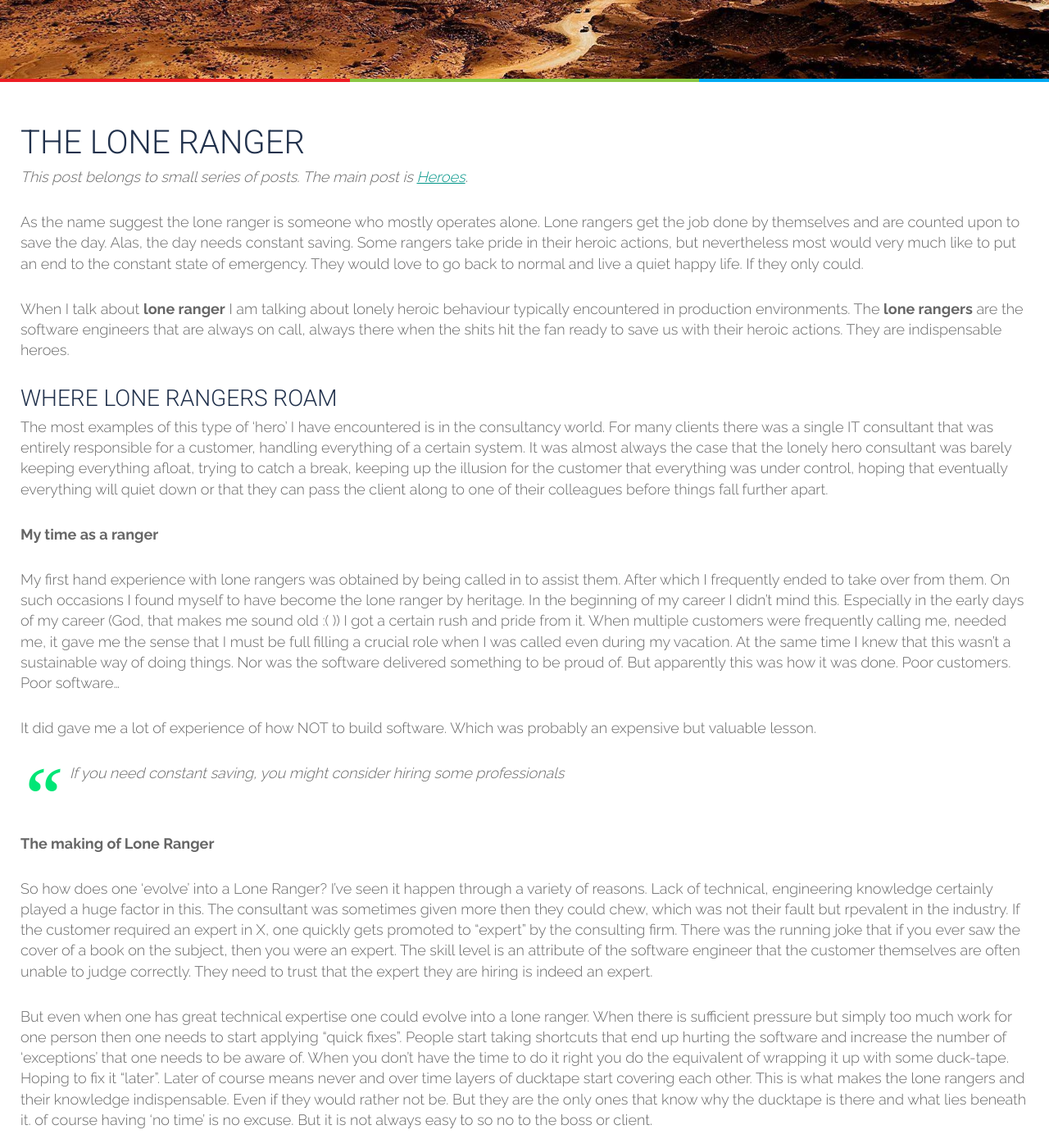
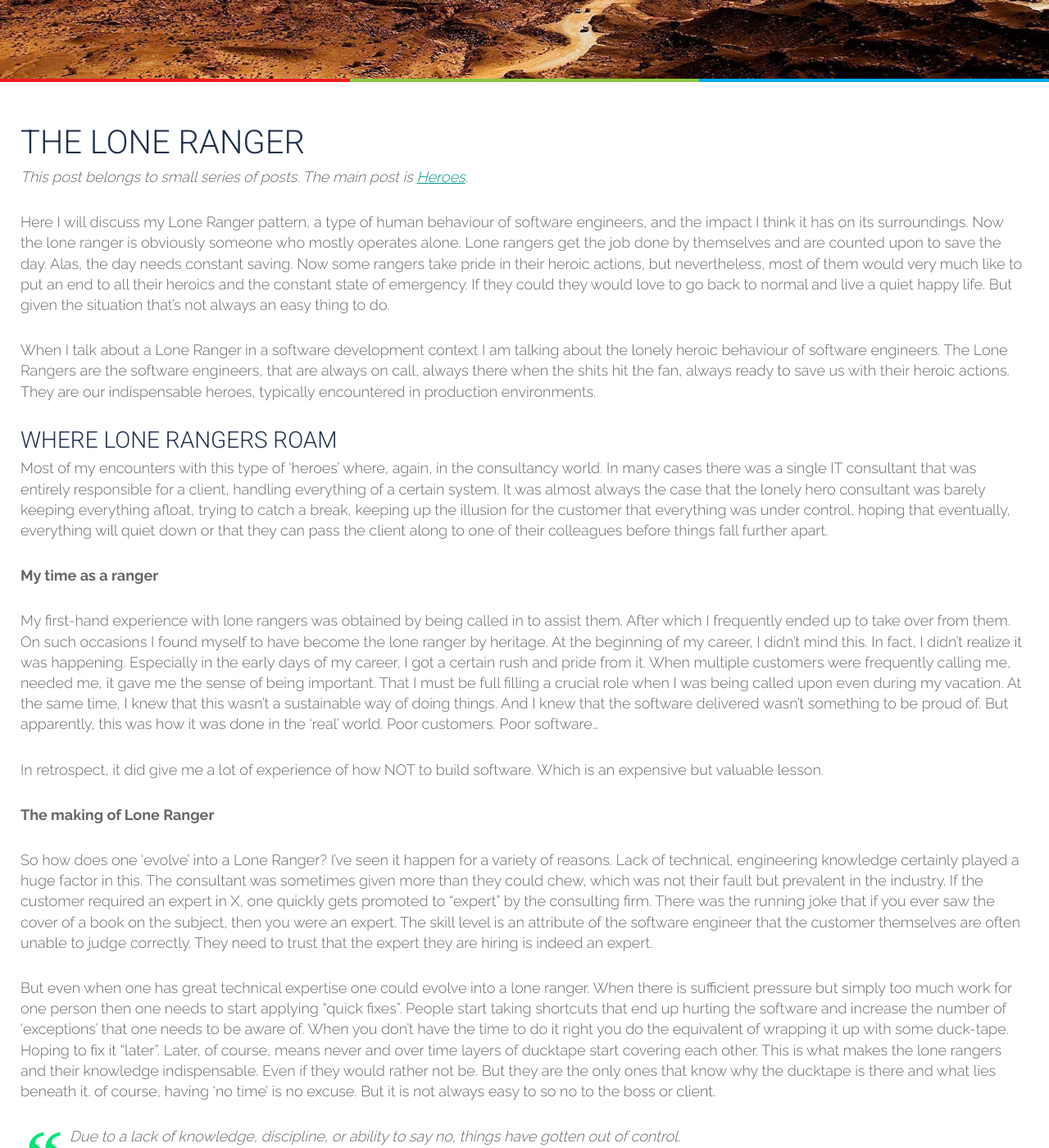
Before and after one commit to tripledio/tripledio.github.io, a Jekyll site: the page built from _posts/2018-06-13-LoneRanger.md, in a window 1280 px wide and 1400 px high, scrolled down 514 px. Shown: the whole window at 82% size. Built offline with Jekyll 4.4.1, drawn with Linux system fonts in a browser that asks for light colours; some of the changed text lies outside the part shown.

Commit message:
spelling

```diff
--- a/_posts/2018-06-13-LoneRanger.md
+++ b/_posts/2018-06-13-LoneRanger.md
@@ -6,59 +6,59 @@
 header-img: "img/posts/heroes/ww.jpg"
 excerpt: A post about the lone ranger hero pattern in software development.
 ---
+
 # The lone ranger
 
 *This post belongs to small series of posts. The main post is [Heroes](/31/05/2018/Heroes/).*
 
-As the name suggest the lone ranger is someone who mostly operates alone. Lone rangers get the job done by themselves and are counted upon to save the day. Alas, the day needs constant saving. Some rangers take pride in their heroic actions, but nevertheless most would very much like to put an end to the constant state of emergency. They would love to go back to normal and live a quiet happy life. If they only could.
+Here I will discuss my Lone Ranger pattern, a type of human behaviour of software engineers, and the impact I think it has on its surroundings. Now the lone ranger is obviously someone who mostly operates alone. Lone rangers get the job done by themselves and are counted upon to save the day. Alas, the day needs constant saving. Now some rangers take pride in their heroic actions, but nevertheless, most of them would very much like to put an end to all their heroics and the constant state of emergency. If they could they would love to go back to normal and live a quiet happy life. But given the situation that's not always an easy thing to do.
 
-When I talk about **lone ranger** I am talking about lonely heroic behaviour typically encountered in production environments. The **lone rangers** are the software engineers that are always on call, always there when the shits hit the fan ready to save us with their heroic actions. They are indispensable heroes.
-
+When I talk about a Lone Ranger in a software development context I am talking about the lonely heroic behaviour of software engineers. The Lone Rangers are the software engineers,  that are always on call, always there when the shits hit the fan, always ready to save us with their heroic actions. They are our indispensable heroes, typically encountered in production environments.
 
 ### Where Lone Rangers roam
 
-The most examples of this type of 'hero' I have encountered is in the consultancy world. For many clients there was a single IT consultant that was entirely responsible for a customer, handling everything of a certain system. It was almost always the case that the lonely hero consultant was barely keeping everything afloat, trying to catch a break, keeping up the illusion for the customer that everything was under control, hoping that eventually everything will quiet down or that they can pass the client along to one of their colleagues before things fall further apart.
+Most of my encounters with this type of 'heroes' where, again, in the consultancy world. In many cases there was a single IT consultant that was entirely responsible for a client, handling everything of a certain system. It was almost always the case that the lonely hero consultant was barely keeping everything afloat, trying to catch a break, keeping up the illusion for the customer that everything was under control, hoping that eventually, everything will quiet down or that they can pass the client along to one of their colleagues before things fall further apart.
 
 **My time as a ranger**
 
-My first hand experience with lone rangers was obtained by being called in to assist them. After which I frequently ended to take over from them. On such occasions I found myself to have become the lone ranger by heritage. In the beginning of my career I didn't mind this. Especially in the early days of my career (God, that makes me sound old :( )) I got a certain rush and pride from it. When multiple customers were frequently calling me, needed me, it gave me the sense that I must be full filling a crucial role when I was called even during my vacation. At the same time I knew that this wasn't a sustainable way of doing things. Nor was the software delivered something to be proud of. But apparently this was how it was done. Poor customers. Poor software...
+My first-hand experience with lone rangers was obtained by being called in to assist them. After which I frequently ended up to take over from them. On such occasions I found myself to have become the lone ranger by heritage. At the beginning of my career, I didn't mind this. In fact, I didn't realize it was happening. Especially in the early days of my career, I got a certain rush and pride from it. When multiple customers were frequently calling me, needed me, it gave me the sense of being important. That I must be full filling a crucial role when I was being called upon even during my vacation. At the same time, I knew that this wasn't a sustainable way of doing things. And I knew that the software delivered wasn't something to be proud of. But apparently, this was how it was done in the 'real' world. Poor customers. Poor software...
 
-It did gave me a lot of experience of how NOT to build software. Which was probably an expensive but valuable lesson.
+In retrospect, it did give me a lot of experience of how NOT to build software. Which is an expensive but valuable lesson.
 
-> If you need constant saving, you might consider hiring some professionals
 
 
 **The making of Lone Ranger**
 
-So how does one 'evolve' into a Lone Ranger? I've seen it happen through a variety of reasons. Lack of technical, engineering knowledge certainly played a huge factor in this. The consultant was sometimes given more then they could chew, which was not their fault but rpevalent in the industry. If the customer required an expert in X, one quickly gets promoted to "expert" by the consulting firm. There was the running joke that if you ever saw the cover of a book on the subject, then you were an expert. The skill level is an attribute of the software engineer that the customer themselves are often unable to judge correctly. They need to trust that the expert they are hiring is indeed an expert.
+So how does one 'evolve' into a Lone Ranger? I've seen it happen for a variety of reasons. Lack of technical, engineering knowledge certainly played a huge factor in this. The consultant was sometimes given more than they could chew, which was not their fault but prevalent in the industry. If the customer required an expert in X, one quickly gets promoted to "expert" by the consulting firm. There was the running joke that if you ever saw the cover of a book on the subject, then you were an expert. The skill level is an attribute of the software engineer that the customer themselves are often unable to judge correctly. They need to trust that the expert they are hiring is indeed an expert.
 
-But even when one has great technical expertise one could evolve into a lone ranger. When there is sufficient pressure but simply too much work for one person then one needs to start applying "quick fixes". People start taking shortcuts that end up hurting the software and increase the number of 'exceptions' that one needs to be aware of. When you don't have the time to do it right you do the equivalent of wrapping it up with some duck-tape. Hoping to fix it "later". Later of course means never and over time layers of ducktape start covering each other. This is what makes the lone rangers and their knowledge indispensable. Even if they would rather not be. But they are the only ones that know why the ducktape is there and what lies beneath it. of course having 'no time' is no excuse. But it is not always easy to so no to the boss or client.
+But even when one has great technical expertise one could evolve into a lone ranger. When there is sufficient pressure but simply too much work for one person then one needs to start applying "quick fixes". People start taking shortcuts that end up hurting the software and increase the number of 'exceptions' that one needs to be aware of. When you don't have the time to do it right you do the equivalent of wrapping it up with some duck-tape. Hoping to fix it "later". Later, of course, means never and over time layers of ducktape start covering each other. This is what makes the lone rangers and their knowledge indispensable. Even if they would rather not be. But they are the only ones that know why the ducktape is there and what lies beneath it. of course, having 'no time' is no excuse. But it is not always easy to so no to the boss or client.
 
 > Due to a lack of knowledge, discipline, or ability to say no, things have gotten out of control.
 
-No doubt there are other potential breeding grounds for Lone Rangers. But being send out as 'the expert' that will fix everything is a very good starting point.
+No doubt there are other potential breeding grounds for Lone Rangers. But being sent out as 'the expert' that will fix everything is a very good starting point.
 
 ### Danger of rangers
 
 **Bus factor**
 
-The main dangers from Lone ranger comes of course from the fact that they operate alone. Apart from them there is almost no one else that really knows what is going on. Which makes the rangers indispensable. A bus factor of one. This is not a healthy situation.
+The main dangers from Lone ranger come of course from the fact that they operate alone. Apart from them, there is almost no one else that really knows what is going on. Which makes the rangers indispensable. A bus factor of one. This is not a healthy situation.
 
 **False sense of security**
 
-Since Lone Rangers work solo it is often the case that no one else really knows how bad the situation is. Their heroic actions can give us a false sense of security. In heroes we trust. It is not because we are constantly being saved that we fully appreciate just how bad the situation is and how urgent certain actions need to be taken. We is very well possible that we don't even know how often we're being saved.
+Since Lone Rangers work solo it is often the case that no one else really knows how bad the situation is. Their heroic actions can give us a false sense of security. In heroes we trust. It is not because we are constantly being saved that we fully appreciate just how bad the situation is and how urgent certain actions need to be taken. It is very well possible that we don't even know how often we're being saved.
 
 **Burn out**
 
-The situation is not only dire for the customer and the poor software. The lone rangers themselves often runs the risk for a burnout. Which is especially dangerous since they can't be missed. They are often revered by the customer, since they are the ones saving the day. But that is a sentiment that often passes over time as the customer gets tired of the never ending problems.
+The situation is not only dire for the customer and the poor software. The lone rangers themselves often run the risk for a burnout. Which is especially dangerous since they can't be missed. They are often revered by the customer since they are the ones saving the day. But that is a sentiment that often passes over time as the customer gets tired of the never-ending problems.
 
 **Bad software**
 
 Software that was written by a single person is often of poorer quality the software that was written by a team. The same goes for maintaining software. Now if we add pressure, deadlines and production issues into the mix it takes a very disciplined person that can still maintain the software in good health. When there is no else who is looking at _how_ problems are being solved, it is all too easy to take shortcuts and prefer the quick solution above the durable. Technical debt tends to increase when there is no one looking over our shoulder. Because we know which shortcuts we took. And we can always fix them later...
 
+> If you need constant saving, you might consider hiring some professionals
 
 ## Conclusion
 
-The **lone rangers** may look like they have everything under control. But things are brewing beneath the surface. And it will inevitably explode. Of course sometimes things can still go wrong, an urgent intervention can be needed. But this should really be an exceptional case. And when it does happen, it should be dealt with swiftly followed up witha thorough post morten so that we learn how to avoid this in the future, making sure _it does not happen again_. Because we don't want to let the exceptional become the normal.
+The **lone rangers** may look like they have everything under control. But things are brewing beneath the surface. And it will inevitably explode. Of course, sometimes things can still go wrong, an urgent intervention can be needed. But this should really be an exceptional case. And when it does happen, it should be dealt with swiftly followed up with a thorough post-mortem so that we learn how to avoid this in the future, making sure _it does not happen again_. Because we don't want to let the exceptional become the norm.
 
- If roaming lone rangers are not on our radar we very well could make the evening news on some idle thursday. So make sure we know what is going one. Exceptional interventions should be very exceptional. **Chaos should not be the norm!** Everyone should be replaceable.
+ If roaming lone rangers are not on our radar we very well could make the evening news on some idle Thursday. So make sure we know what is going one. Exceptional interventions should be very exceptional. **Chaos should not be the norm!** Everyone should be replaceable.
```
